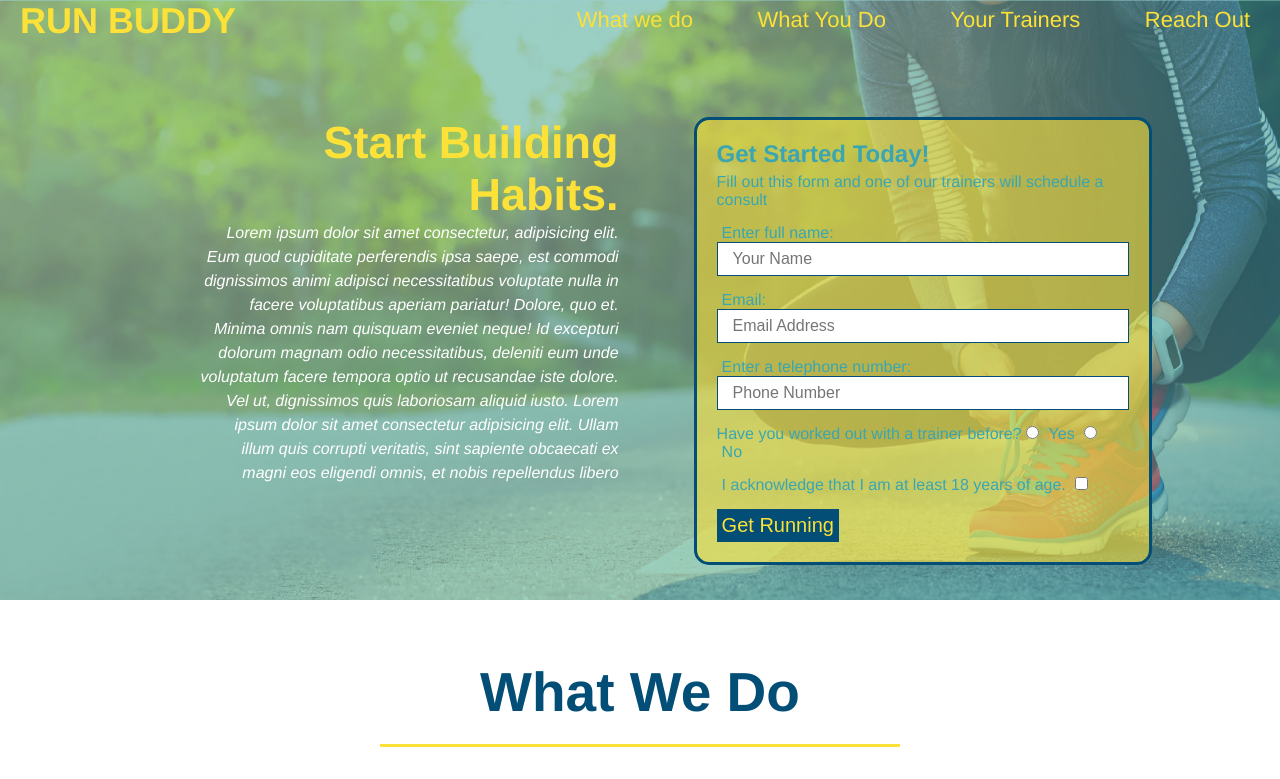
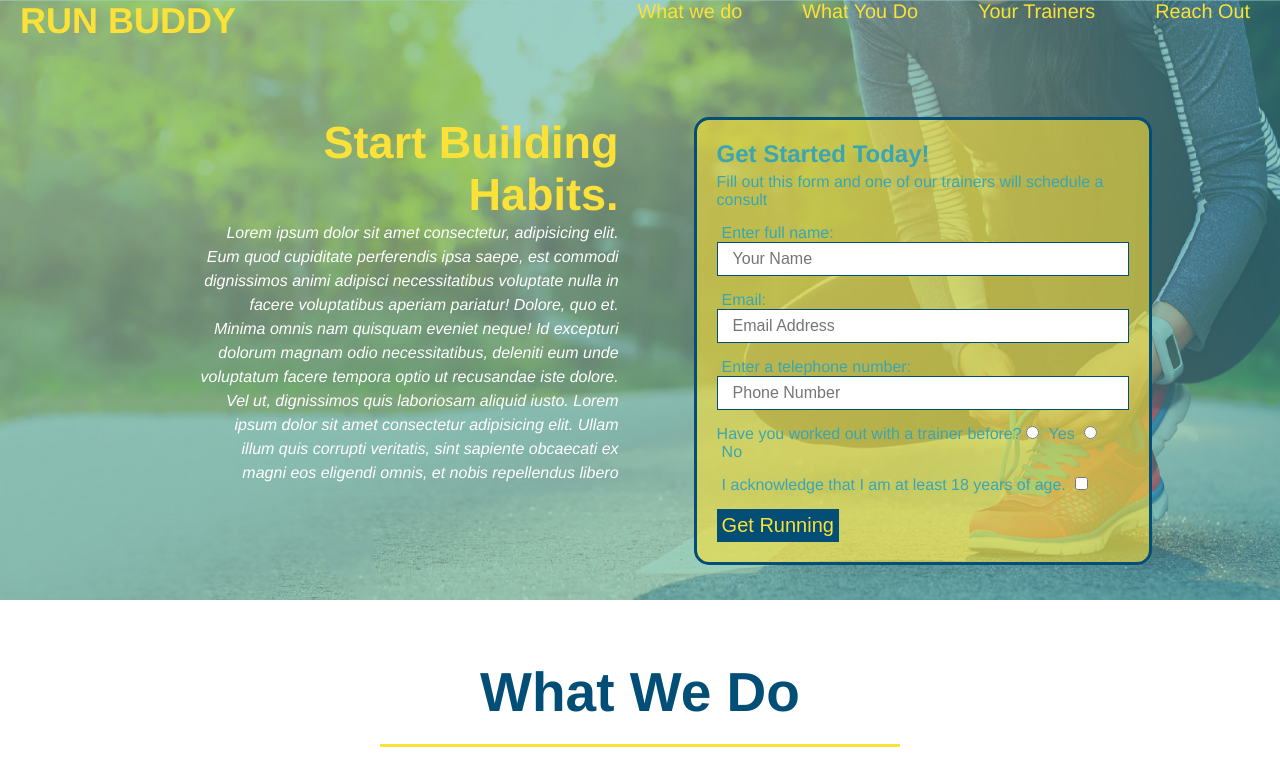
Before and after one commit to Abarragan89/run-buddy, a plain HTML site: page index.html in a window 1280 px wide. Shown: the top 779 px of the page. Drawn offline with Linux system fonts and the light colour scheme.

Commit message:
add flexbox to header

```diff
--- a/assests/css/styles.css
+++ b/assests/css/styles.css
@@ -26,19 +26,21 @@ header a {
     color: #fce138;
     text-decoration: none;
 }
-header nav {
-    float: right;
-    margin: 7px 0;
-}
 
 header nav ul li {
     display: inline;
 }
-
+header nav ul {
+    display:flex;
+    flex-wrap:  wrap;
+    justify-content: space-between;
+    align-items: flex-end;
+    list-style: none;
+}
 header nav ul li a {
     margin: 0 30px;
     font-weight: lighter;
-    font-size: 22px;
+    font-size: 1.55vw;
 }
 
 /* Styles for the sections */
```
